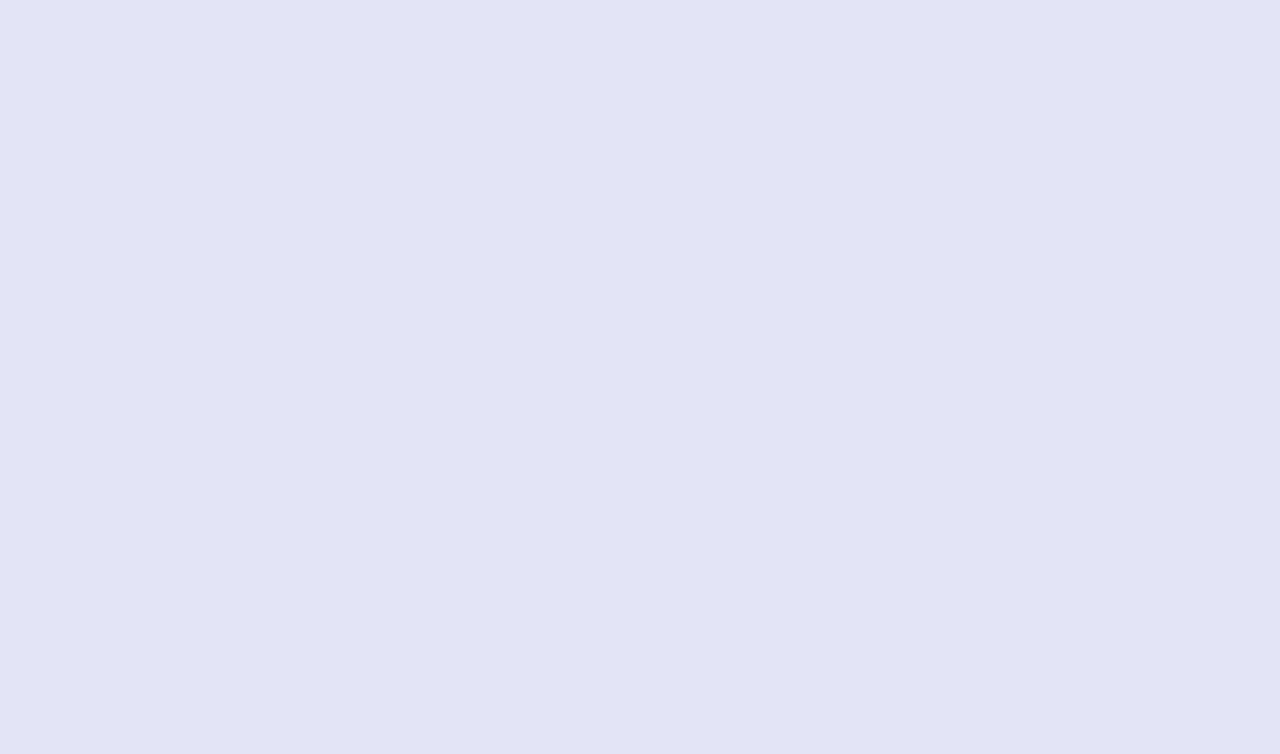
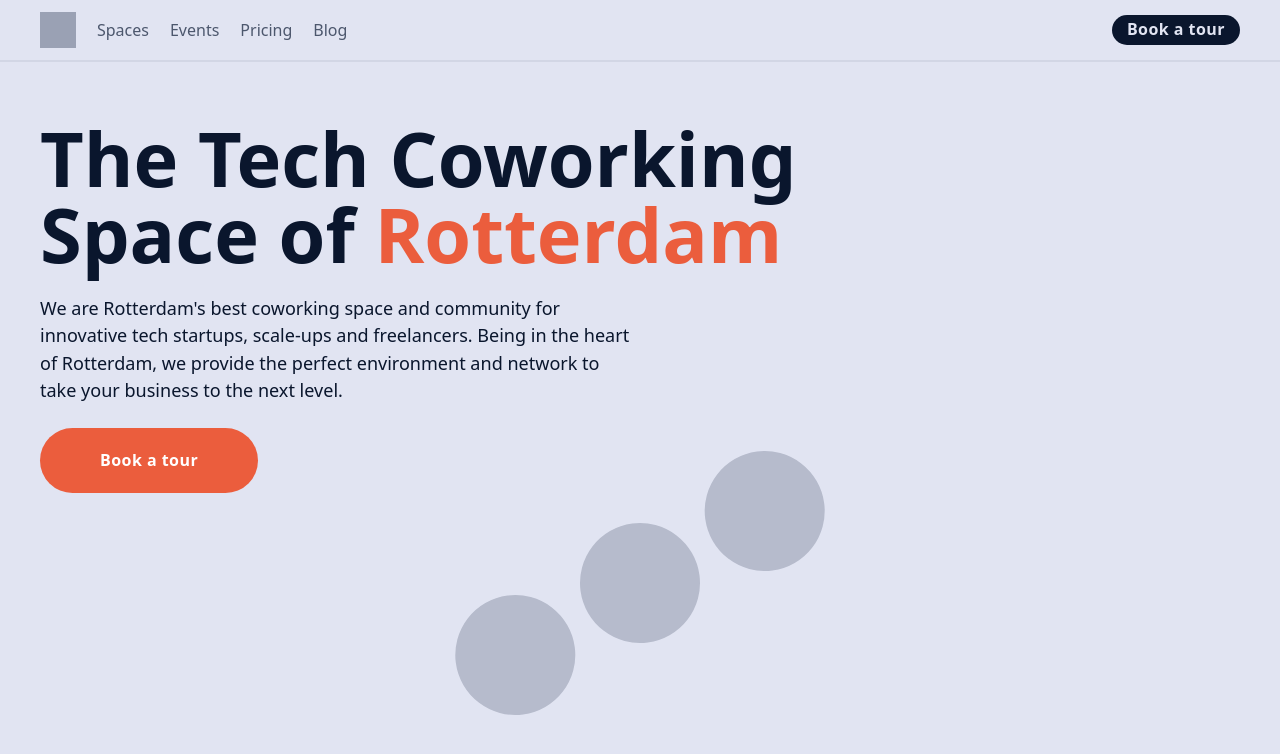
Before and after one commit to matovius/42workspace, a SvelteKit app: page / in a window 1280 px wide. Shown: the top 754 px of the page. Built offline with nearby package versions, Linux system fonts and the light colour scheme.

Commit message:
populate page

```diff
--- a/src/routes/+page.svelte
+++ b/src/routes/+page.svelte
@@ -1,9 +1,91 @@
 <script lang="ts">
+  import Header from '$lib/components/Header.svelte';
+
 </script>
 
 <svelte:head>
-  <title>42workspace - The tech coworking space in Rotterdam</title>
+  <title>42workspace - The Tech Coworking Space of Rotterdam</title>
 </svelte:head>
 
+<Header />
+
+<main>
+  <section id="hero" class="hero-section">
+    <div class="container">
+      <h1 class="h1">The Tech Coworking Space of <span>Rotterdam</span></h1>
+      <p class="p">
+        We are Rotterdam's best coworking space and community for innovative tech startups, scale-ups and freelancers.
+        Being in the heart of Rotterdam, we provide the perfect environment and network to take your business to the next level.
+      </p>
+      <div class="cta">
+        <button class="btn btn-primary" aria-label="Book a tour">
+          <span aria-hidden="true">Book a tour</span>
+        </button>
+      </div>
+      <div class="image-cloud">
+        <div class="image one"></div>
+        <div class="image two"></div>
+        <div class="image three"></div>
+      </div>
+    </div>
+  </section>
+</main>
+
 <style>
+  main {
+    min-height: 200lvh;
+  }
+  section {
+    display: flex;
+    justify-content: center;
+    padding-inline: .75rem; /* 12px */
+  }
+  section > div.container {
+    max-width: 1200px;
+    padding-block: 7.5rem; /* 120px */
+    position: relative;
+  }
+  section.hero-section h1.h1 > span {
+    color: var(--clr-primary-500);
+  }
+  section.hero-section p.p {
+    max-width: 37.5rem; /* 600px */
+    padding-block-start: 1.5rem; /* 24px */
+  }
+  section.hero-section div.cta {
+    padding-block-start: 1.5rem; /* 24px */
+  }
+  section.hero-section button.btn {
+    --btn-padding: 24px 60px;
+  }
+  section.hero-section div.image-cloud {
+    isolation: isolate;
+    display: flex;
+    justify-content: center;
+    align-items: center;
+    user-select: none;
+    position: absolute;
+    inset-block-end: 1.875rem; /* 30px */
+    inset-inline-start: 50%;
+    transform: rotate(-30deg);
+  }
+  div.image {
+    --_size: 7.5rem; /* 120px */
+    width: var(--_size);
+    height: auto;
+    aspect-ratio: 1;
+    border-radius: 50%;
+    background: var(--clr-neutral-200);
+    position: absolute;
+  }
+  div.image.one {
+    transform: translateX(calc(-100% - (var(--_size) / 5)));
+  }
+  div.image.three {
+    transform: translateX(calc(100% + (var(--_size) / 5)));
+  }
+  div.image:hover {
+    scale: 1.1;
+    z-index: 10;
+  }
 </style>
```
